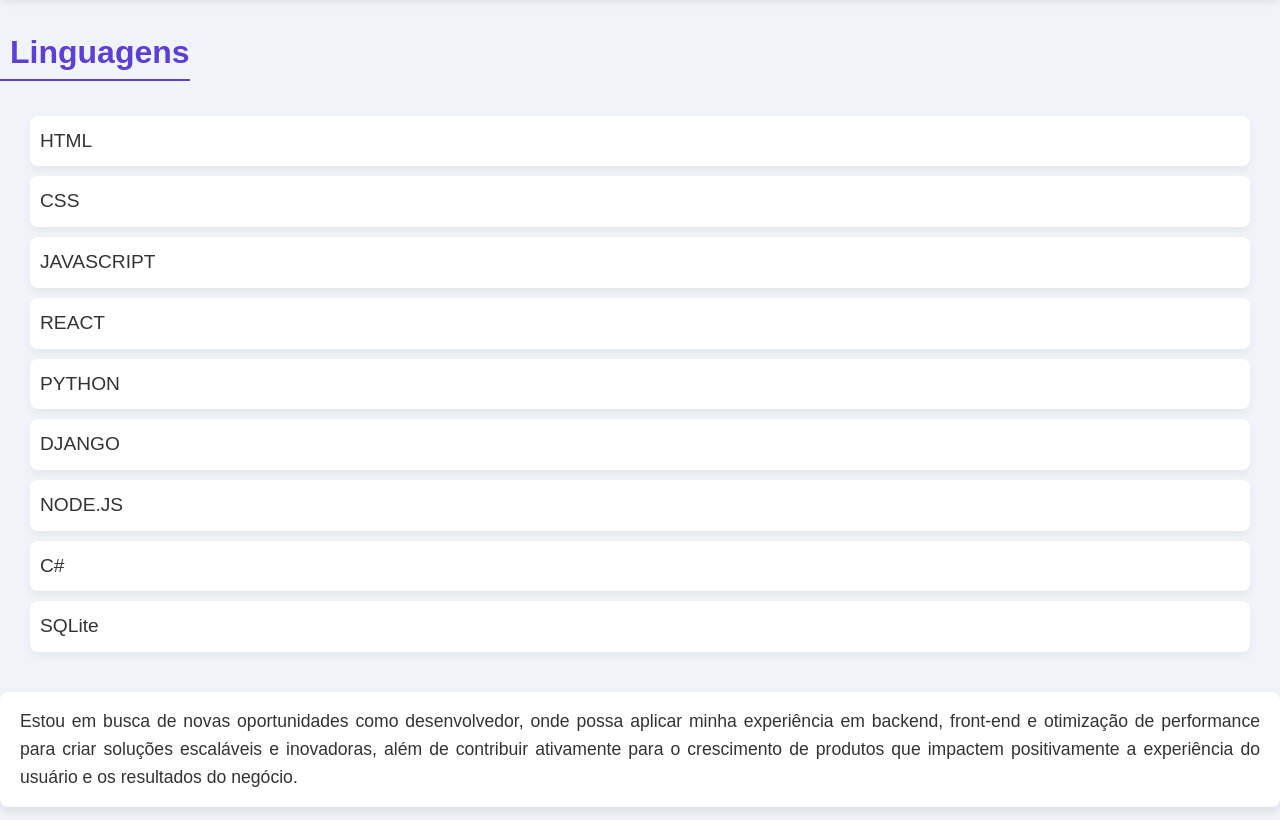
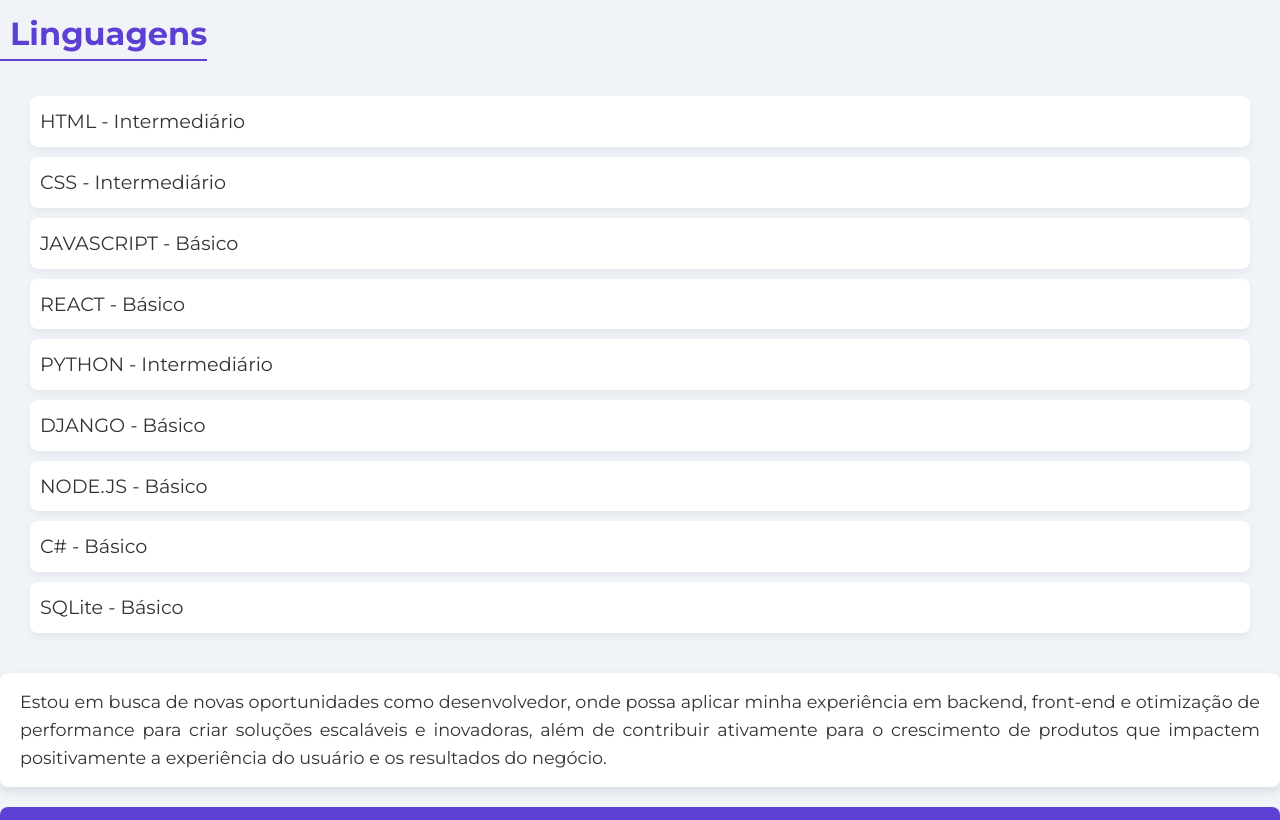
Before and after one commit to magat0n/projetos-pessoais, a plain HTML site: page portfólio pessoal/index.html in a window 1280 px wide. Shown: the part 1980-2800 px from the top of the page. Drawn offline with Linux system fonts and the light colour scheme.

Commit message:
correções no css e no html
alterei a fonte da pág, juntei alguns parágrafos e adicionei o nivel de conhecimento nas linguagens trabalhadas

```diff
--- a/portfólio pessoal/index.html
+++ b/portfólio pessoal/index.html
@@ -4,6 +4,7 @@
     <meta charset="UTF-8">
     <meta name="viewport" content="width=device-width, initial-scale=1.0">
     <link rel="stylesheet" href="style.css">
+    <link href="https://fonts.googleapis.com/css2?family=Montserrat:wght@400;700&display=swap" rel="stylesheet">
     <title>Portfólio Pessoal</title>
 </head>
 <body>
@@ -16,9 +17,8 @@
         na escola <strong>Amilcare Mattei</strong> em Márilia-SP. Tenho 17 anos e estou em constante evolução, sempre aprendendo
         coisas novas e sempre buscando melhorar minhas habilidades. Sou apaixonado por tecnologia e por criar soluções inovadoras
         para problemas reais. Estou em busca de novas oportunidades como desenvolvedor, onde posso aplicar minhas habilidades e
-        contribuir para a criação de soluções inovadoras e eficientes.</p>
-
-    <p>Com experiência em todas as camadas de desenvolvimento, do backend à interface do usuário,
+        contribuir para a criação de soluções inovadoras e eficientes.
+        <br>Com experiência em todas as camadas de desenvolvimento, do backend à interface do usuário,
         adoto uma abordagem integrada para construir aplicações escaláveis e eficientes.
         Meu objetivo é aplicar meus conhecimentos para criar soluções inovadoras que atendam às necessidades dos usuários,
         garantindo performance, qualidade e sustentabilidade a longo prazo.</p>
@@ -54,15 +54,15 @@
 
     <h2>Linguagens</h2>
     <ul>
-        <li>HTML</li>
-        <li>CSS</li>
-        <li>JAVASCRIPT</li>
-        <li>REACT</li>
-        <li>PYTHON</li>
-        <li>DJANGO</li>
-        <li>NODE.JS</li>
-        <li>C#</li>
-        <li>SQLite</li>
+        <li>HTML - Intermediário</li>
+        <li>CSS - Intermediário</li>
+        <li>JAVASCRIPT - Básico</li>
+        <li>REACT - Básico</li>
+        <li>PYTHON - Intermediário</li>
+        <li>DJANGO - Básico</li>
+        <li>NODE.JS - Básico</li>
+        <li>C# - Básico</li>
+        <li>SQLite - Básico</li>
     </ul>
 
     <p>Estou em busca de novas oportunidades como desenvolvedor, onde possa aplicar minha experiência em backend, front-end e
--- a/portfólio pessoal/style.css
+++ b/portfólio pessoal/style.css
@@ -1,5 +1,5 @@
 body {
-    font-family: 'Arial', sans-serif;
+    font-family: 'Montserrat', sans-serif;
     background-color: #f0f4f8;
     color: #333;
     margin: 0;
```
